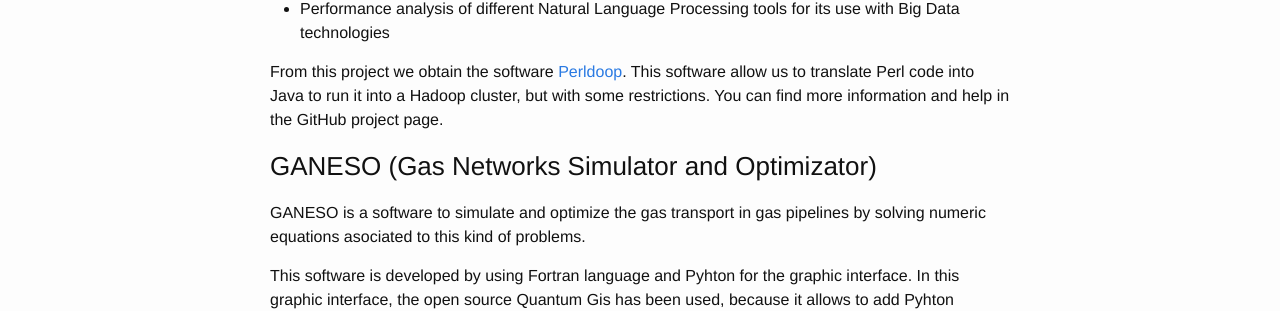
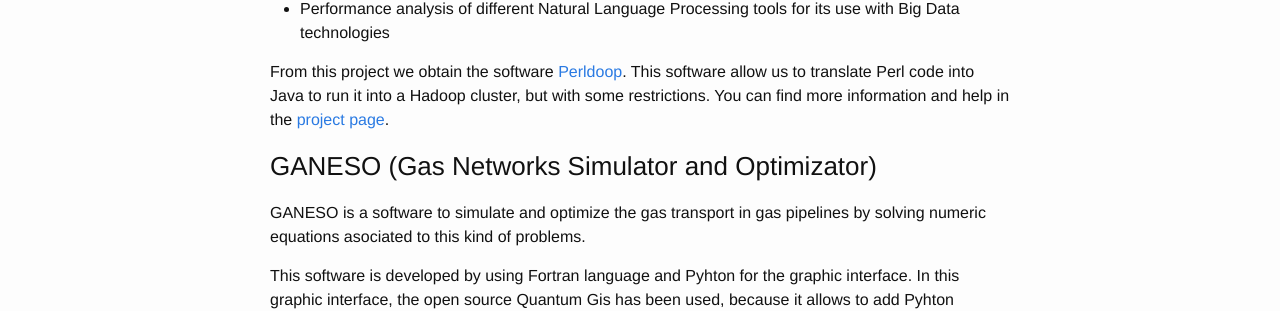
Before and after one commit to jmabuin/jmabuin.github.io, a Jekyll site: the page built from projects.md, in a window 1280 px wide. Shown: the part 614-925 px from the top of the page. Built offline with Jekyll 4.4.1, drawn with Linux system fonts in a browser that asks for light colours.

Commit message:
Links added in projects

```diff
--- a/projects.md
+++ b/projects.md
@@ -21,7 +21,7 @@
 * Development of Java, Python and Perl programs within the MapReduce programming model.
 * Performance analysis of different Natural Language Processing  tools for its use with Big Data technologies
 
-From this project we obtain the software [Perldoop](https://github.com/citiususc/perldoop){:target="_blank"}. This software allow us to translate Perl code into Java to run it into a Hadoop cluster, but with some restrictions. You can find more information and help in the GitHub project page.
+From this project we obtain the software [Perldoop](https://github.com/citiususc/perldoop){:target="_blank"}. This software allow us to translate Perl code into Java to run it into a Hadoop cluster, but with some restrictions. You can find more information and help in the [project page](https://proxectos.citius.usc.es/hpcpln/){:target="_blank"}.
 
 ### GANESO (Gas Networks Simulator and Optimizator) ###
 
```
